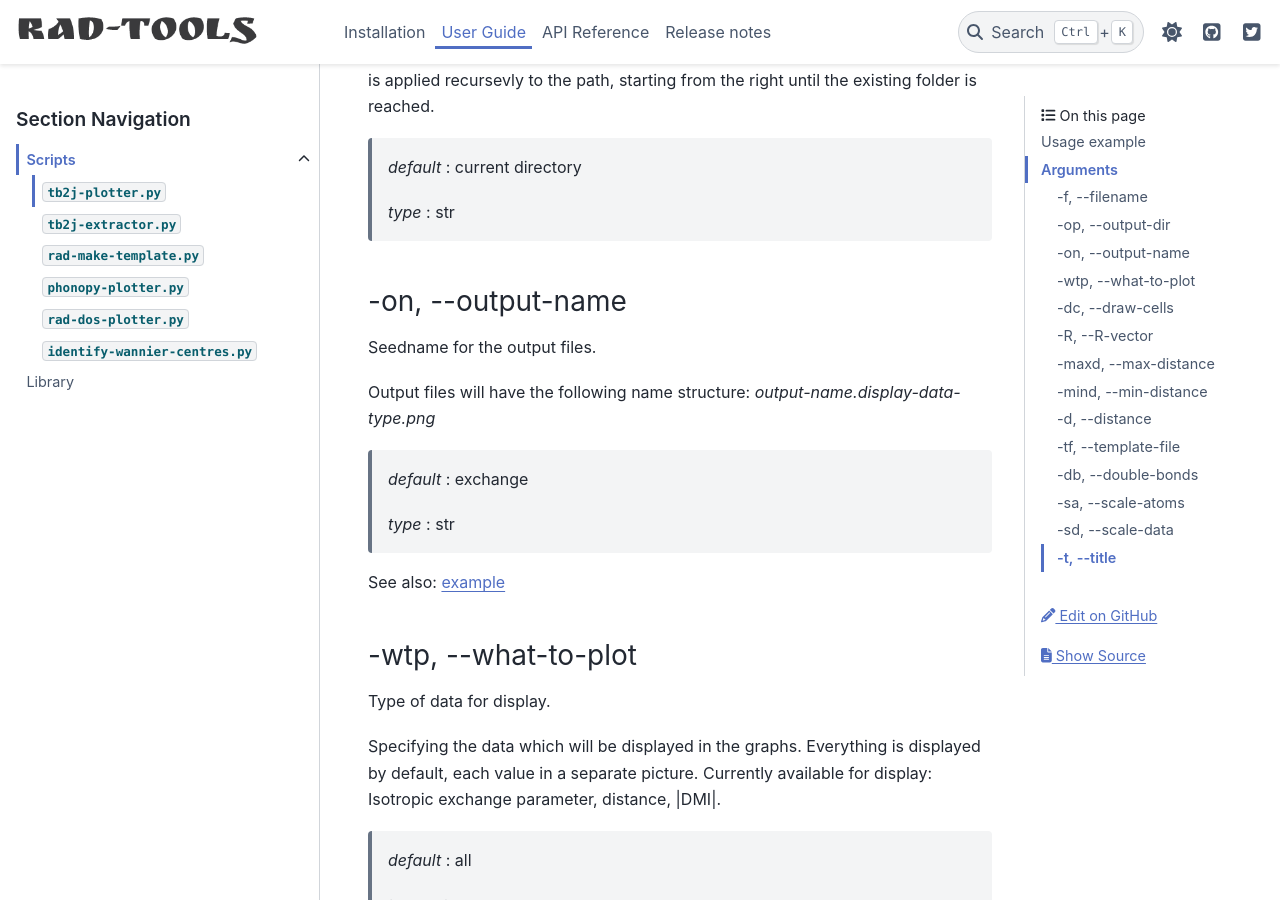
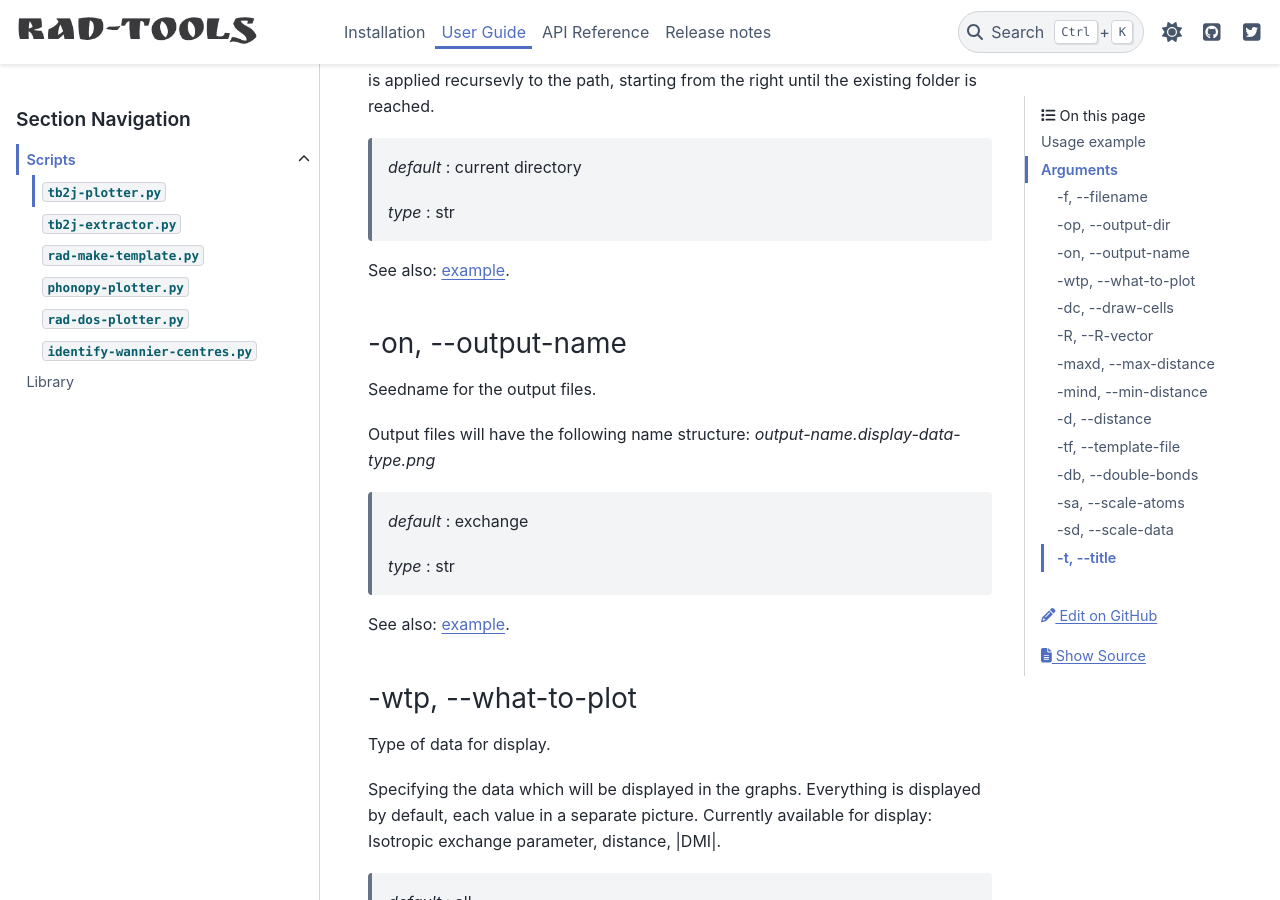
Before and after one commit to adrybakov/rad-tools, a Sphinx documentation site: the page built from docs/source/user-guide/tb2j-plotter.rst, in a window 1280 px wide and 900 px high, scrolled down 4102 px. Built offline with Sphinx 7.4.7 and the PyData theme 0.15.4, drawn with Linux system fonts in a browser that asks for light colours.

Commit message:
Update docs

```diff
--- a/docs/source/user-guide/identify-wannier-centres.rst
+++ b/docs/source/user-guide/identify-wannier-centres.rst
@@ -103,6 +103,8 @@
 
     *type* : str
 
+See also: :ref:`example <scripts_output-notes>`.
+
 .. _identify-wannier-centres_output-name:
 
 -on, --output-name
@@ -113,6 +115,8 @@
 
     *type* : str
 
+See also: :ref:`example <scripts_output-notes>`.
+
 .. _identify-wannier-centres_no-colour:
 
 -nc, --no-colour
--- a/docs/source/user-guide/rad-dos-plotter.rst
+++ b/docs/source/user-guide/rad-dos-plotter.rst
@@ -37,6 +37,8 @@
 
     *type* : str
 
+See also: :ref:`example <scripts_output-notes>`.
+
 
 .. _rad-dos-plotter_output-name:
 
@@ -47,6 +49,8 @@
     *default* : pdos
 
     *type* : str
+
+See also: :ref:`example <scripts_output-notes>`.
 
 
 .. _rad-dos-plotter_window:
--- a/docs/source/user-guide/rad-make-template.rst
+++ b/docs/source/user-guide/rad-make-template.rst
@@ -138,6 +138,7 @@
 
     *type* : str
 
+See also: :ref:`example <scripts_output-notes>`.
 
 .. _rad-make-template_filename:
 
--- a/docs/source/user-guide/scripts.rst
+++ b/docs/source/user-guide/scripts.rst
@@ -31,8 +31,10 @@
    rad-dos-plotter
    identify-wannier-centres
 
-Note on the output
-------------------
+.. _scripts_output-notes:
+
+Notes on the output
+-------------------
 
 For all scripts there is a common logic for the ``--output_dir`` and
 ``--output_name`` arguments. In some scripts only ``--output_name``
--- a/docs/source/user-guide/tb2j-extractor.rst
+++ b/docs/source/user-guide/tb2j-extractor.rst
@@ -138,6 +138,8 @@
 
     *type* : str
 
+See also: :ref:`example <scripts_output-notes>`.
+
 
 .. _tb2j-extractor_output-name:
 
@@ -152,6 +154,8 @@
     *default* : None
 
     *type* : str
+
+See also: :ref:`example <scripts_output-notes>`.
 
 
 .. _tb2j-extractor_dmi:
--- a/docs/source/user-guide/tb2j-plotter.rst
+++ b/docs/source/user-guide/tb2j-plotter.rst
@@ -170,6 +170,8 @@
 
     *type* : str
 
+See also: :ref:`example <scripts_output-notes>`.
+
 
 .. _tb2j-plotter_output-name:
 
@@ -184,7 +186,7 @@
 
     *type* : str
 
-See also: :ref:`example <tb2j-plotter_example>`
+See also: :ref:`example <scripts_output-notes>`.
 
 
 .. _tb2j-plotter_what-to-plot:
```
